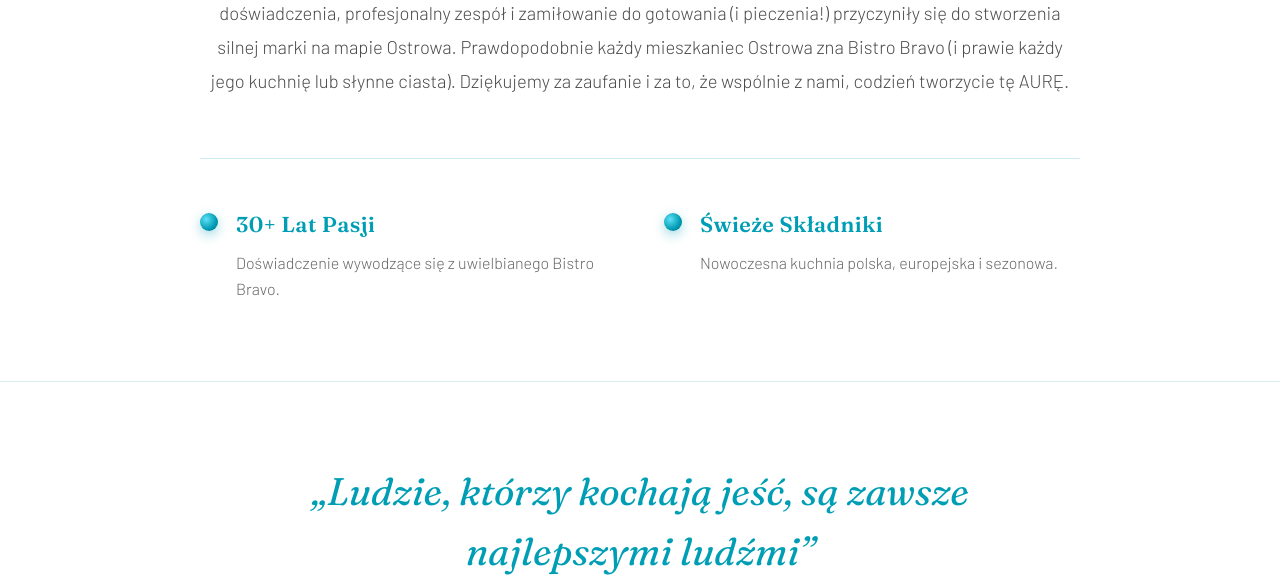
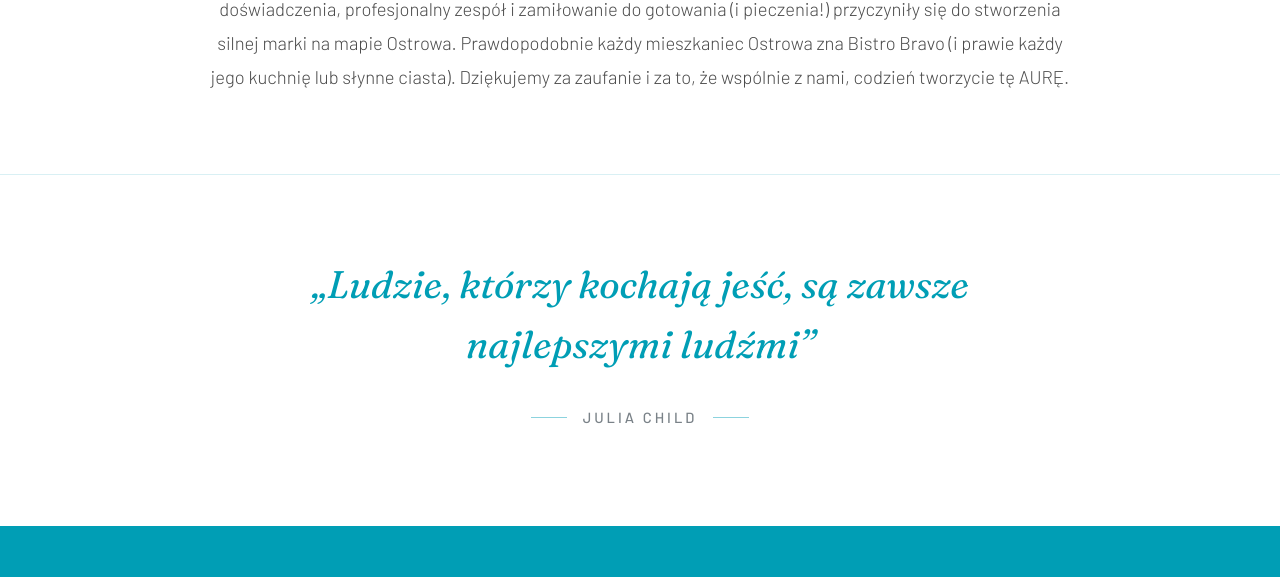
Before and after one commit to potegadwu/aurarestauracja.pl, a plain HTML site: page index.html in a window 1280 px wide. Shown: the part 1411-1988 px from the top of the page. Drawn offline with Linux system fonts and the light colour scheme.

Commit message:
Usuniecie ikon IG/FB spod przycisku rezerwacji w naglowku oraz usuniecie sekcji wyroznikow z dzialu O nas

```diff
--- a/assets/css/style.css
+++ b/assets/css/style.css
@@ -77,7 +77,7 @@ header.site-header {
 .header-container {
   max-width: 1280px;
   margin: 0 auto;
-  padding: 20px 32px 16px;
+  padding: 16px 32px;
   display: flex;
   align-items: center;
   justify-content: space-between;
@@ -197,36 +197,6 @@ header.site-header {
   box-shadow: 0 8px 24px rgba(0, 158, 181, 0.45);
 }
 
-.header-socials {
-  display: flex;
-  align-items: center;
-  justify-content: center;
-  gap: 14px;
-  margin-top: 2px;
-}
-
-.social-icon-link {
-  color: #111111;
-  display: inline-flex;
-  align-items: center;
-  justify-content: center;
-  text-decoration: none;
-  transition: var(--transition);
-  opacity: 0.85;
-}
-
-.social-icon-link:hover {
-  color: var(--aura-teal);
-  opacity: 1;
-  transform: translateY(-1px);
-}
-
-.social-icon-link svg {
-  width: 22px;
-  height: 22px;
-  fill: currentColor;
-}
-
 /* =========================================================
    HERO: 3 PIONOWE FILMY (BEZ CZARNYCH PASKÓW, NA CAŁĄ SZEROKOŚĆ)
    ========================================================= */
@@ -334,51 +304,7 @@ header.site-header {
   color: #2b3035;
 }
 
-/* Wyróżniki treści bez boksów z seledynowymi kulami Aura (Załącznik 5) */
-.about-highlights {
-  display: grid;
-  grid-template-columns: 1fr 1fr;
-  gap: 48px;
-  margin-top: 60px;
-  padding-top: 48px;
-  border-top: 1px solid rgba(0, 155, 179, 0.2);
-  text-align: left;
-}
 
-.highlight-item {
-  display: flex;
-  align-items: flex-start;
-  gap: 18px;
-}
-
-.teal-sphere {
-  width: 18px;
-  height: 18px;
-  border-radius: 50%;
-  background: radial-gradient(circle at 35% 35%, #5ee1f7 0%, #009BB3 60%, #006b7d 100%);
-  box-shadow: 0 4px 12px var(--aura-teal-glow);
-  flex-shrink: 0;
-  margin-top: 6px;
-  display: inline-block;
-}
-
-.highlight-title {
-  font-family: var(--font-heading);
-  font-size: 1.35rem;
-  font-weight: 600;
-  color: var(--aura-teal); /* #009BB3 */
-  margin-bottom: 6px;
-  letter-spacing: 0.02em;
-}
-
-.highlight-desc {
-  font-family: var(--font-main);
-  font-size: 1rem;
-  font-weight: 300;
-  line-height: 1.6;
-  color: #666666;
-  margin: 0;
-}
 
 /* =========================================================
    CYTAT KULINARNY (JULIA CHILD - BEZ BEŻOWEGO PODLEWU)
--- a/index.html
+++ b/index.html
@@ -47,14 +47,6 @@
           <button type="button" class="btn-circle-booking open-modal-trigger" aria-label="Rezerwuj stolik">
             <span>Rezerwuj<br>stolik</span>
           </button>
-          <div class="header-socials">
-            <a href="https://www.instagram.com/aura.restauracja?igsh=MXBmbDlhY2dtZnp1bA==" target="_blank" rel="noopener" class="social-icon-link" aria-label="Instagram">
-              <svg viewBox="0 0 24 24"><path d="M12 2.163c3.204 0 3.584.012 4.85.07 3.252.148 4.771 1.691 4.919 4.919.058 1.265.069 1.645.069 4.849 0 3.205-.012 3.584-.069 4.849-.149 3.225-1.664 4.771-4.919 4.919-1.266.058-1.644.07-4.85.07-3.204 0-3.584-.012-4.849-.07-3.26-.149-4.771-1.699-4.919-4.92-.058-1.265-.07-1.644-.07-4.849 0-3.204.013-3.583.07-4.849.149-3.227 1.664-4.771 4.919-4.919 1.266-.057 1.645-.069 4.849-.069zm0-2.163c-3.259 0-3.667.014-4.947.072-4.358.2-6.78 2.618-6.98 6.98-.059 1.281-.073 1.689-.073 4.948 0 3.259.014 3.668.072 4.948.2 4.358 2.618 6.78 6.98 6.98 1.281.058 1.689.072 4.948.072 3.259 0 3.668-.014 4.948-.072 4.354-.2 6.782-2.618 6.979-6.98.059-1.28.073-1.689.073-4.948 0-3.259-.014-3.667-.072-4.947-.196-4.354-2.617-6.78-6.979-6.98-1.281-.059-1.69-.073-4.949-.073zm0 5.838c-3.403 0-6.162 2.759-6.162 6.162s2.759 6.163 6.162 6.163 6.162-2.759 6.162-6.163c0-3.403-2.759-6.162-6.162-6.162zm0 10.162c-2.209 0-4-1.79-4-4 0-2.209 1.791-4 4-4s4 1.791 4 4c0 2.21-1.791 4-4 4zm6.406-11.845c-.796 0-1.441.645-1.441 1.44s.645 1.44 1.441 1.44c.795 0 1.439-.645 1.439-1.44s-.644-1.44-1.439-1.44z"/></svg>
-            </a>
-            <a href="https://m.facebook.com/profile.php/?id=61554936105531" target="_blank" rel="noopener" class="social-icon-link" aria-label="Facebook">
-              <svg viewBox="0 0 24 24"><path d="M9 8h-3v4h3v12h5v-12h3.642l.358-4h-4v-1.667c0-.955.192-1.333 1.115-1.333h2.885v-5h-3.808c-3.596 0-5.192 1.583-5.192 4.615v3.385z"/></svg>
-            </a>
-          </div>
         </div>
       </div>
 
@@ -137,24 +129,7 @@
           </p>
         </div>
 
-        <!-- HIGHLIGHTS BEZ BOKSÓW (Załącznik 5) Z SELEDYNOWYMI KULAMI AURA -->
-        <div class="about-highlights">
-          <div class="highlight-item">
-            <span class="teal-sphere" aria-hidden="true"></span>
-            <div class="highlight-content">
-              <h3 class="highlight-title">30+ Lat Pasji</h3>
-              <p class="highlight-desc">Doświadczenie wywodzące się z uwielbianego Bistro Bravo.</p>
-            </div>
-          </div>
 
-          <div class="highlight-item">
-            <span class="teal-sphere" aria-hidden="true"></span>
-            <div class="highlight-content">
-              <h3 class="highlight-title">Świeże Składniki</h3>
-              <p class="highlight-desc">Nowoczesna kuchnia polska, europejska i sezonowa.</p>
-            </div>
-          </div>
-        </div>
 
       </div>
     </section>
```
